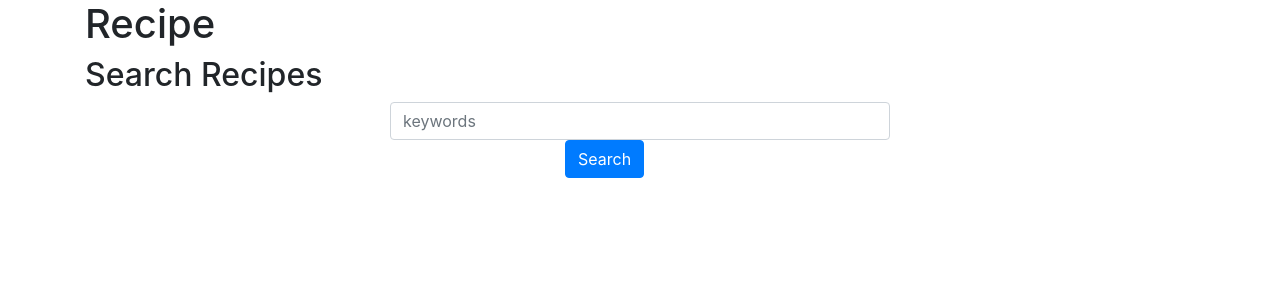
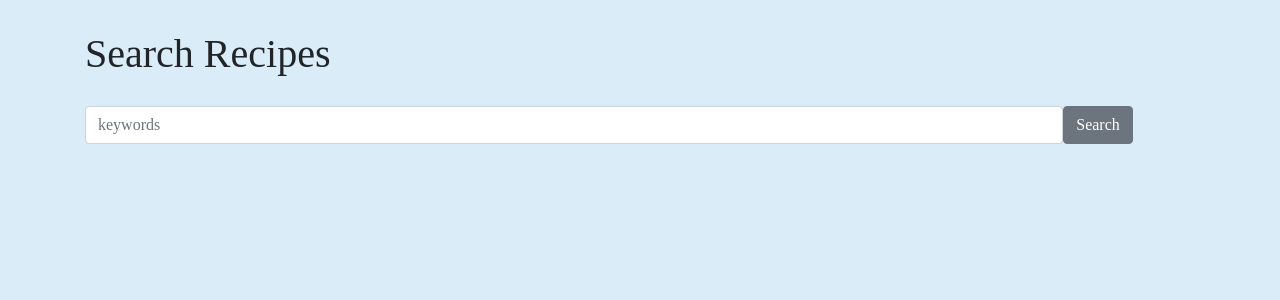
Before and after one commit to jzhzhang66/cs4550-f20-project, a React (Create React App) app: page /recipes in a window 1280 px wide. Shown: the top 300 px of the page. Built offline with nearby package versions, Linux system fonts and the light colour scheme.

Commit message:
made page look pretty

```diff
--- a/src/components/IngredientsComponent.js
+++ b/src/components/IngredientsComponent.js
@@ -20,7 +20,7 @@ const IngredientsComponent = (
             {
                 recipeIngredients.map(ingredient =>
                     <li className="list-group-item">
-                        {ingredient.name}
+                        {ingredient.name + " "}
                         Amount: {ingredient.measures.metric.amount} {ingredient.measures.metric.unitLong}
                     </li>
                 )
--- /dev/null
+++ b/src/components/RecipeTableComponent.css
@@ -0,0 +1,12 @@
+.recipe-title {
+    padding-left: 30px;
+}
+
+.recipe-image {
+    padding-left: 80px;
+}
+
+.recipe-list {
+    margin: 0;
+    padding: 0;
+}
--- a/src/components/RecipeTableComponent.js
+++ b/src/components/RecipeTableComponent.js
@@ -1,24 +1,26 @@
 import React, { Component } from 'react';
 import { Link } from "react-router-dom";
 import { connect } from "react-redux";
-
+import './RecipeTableComponent.css';
 import '../App.css';
 
 const RecipeTableComponent = (
     { recipes }) =>
 
     <div>
+        <ul className="recipe-list">
         {
             recipes.map(recipe =>
-                <li className="list-group-item">
-                    <Link to={`/recipes/${recipe.id}`}>
+                <li className="list-group-item list-item">
+                    <Link to={`/recipes/${recipe.id}`} className="recipe-title">
                         {recipe.title}
                     </Link>
-                    <img src={recipe.image} alt="" />
+                    <img src={recipe.image} alt="" className="recipe-image"/>
                 </li>
             )
 
         }
+        </ul>
     </div>
 
 
--- a/src/components/SearchRecipeComponent.css
+++ b/src/components/SearchRecipeComponent.css
@@ -1,7 +1,22 @@
-.search-fld {
-    width:500px
+
+.search-btn {
+    width:150px;
+    margin: 20px;
 }
 
-.search-btn {
-    width:150px
+.search-fld {
+    margin-top: 20px;
 }
+
+.search-bar {
+    display: flex
+}
+
+.search-recipes-header {
+    padding-top: 30px;
+}
+
+html, div, li {
+    background-color: rgb(217, 236, 247);
+    font-family: 'Playfair Display', serif;
+}
--- a/src/components/SearchRecipeComponent.js
+++ b/src/components/SearchRecipeComponent.js
@@ -14,16 +14,16 @@ const SearchRecipeComponent = (
     { keyword, recipes = [],
         findRecipes, updateKeyword }) =>
 
-    <div className="">
-        <h2>Search Recipes</h2>
-        <div className="">
+    <div>
+        <h1 className="search-recipes-header">Search Recipes</h1>
+        <div className="search-bar">
             <input className="form-control mx-auto search-fld"
                 placeholder="keywords"
                 value={keyword}
                 onChange={(event) => updateKeyword(event.target.value)} />
             <div className="input-group-append mx-auto search-btn">
                 <button onClick={() => findRecipes(keyword)}
-                    className="btn btn-primary">
+                    className="btn btn-secondary">
                     Search
             </button>
             </div>
--- /dev/null
+++ b/src/containers/RecipeDetails.css
@@ -0,0 +1,14 @@
+.title-header {
+    padding-top: 40px;
+}
+
+.recipe-image {
+    padding-top: 20px;
+    width: 40%;
+    height: 40%;
+}
+
+.recipe-info {
+    padding: 20px;
+    padding-top: 30px;
+}
--- a/src/containers/RecipeDetailsContainer.js
+++ b/src/containers/RecipeDetailsContainer.js
@@ -1,7 +1,7 @@
 import React from 'react';
 import { connect } from "react-redux";
 import { BrowserRouter as Router, Route } from 'react-router-dom';
-
+import './RecipeDetails.css';
 import IngredientsComponent from "../components/IngredientsComponent";
 
 import {
@@ -23,11 +23,13 @@ class RecipeDetailsContainer extends React.Component {
   render() {
     return (
         <div className="container">
-          <h1>{this.props.recipe.title}</h1>
+          <h1 className="title-header">{this.props.recipe.title}</h1>
+          <img className="recipe-image" src={this.props.recipe.image} alt="" />
+          <div className="recipe-info">
           <h3>Serving Size: {this.props.recipe.servings}</h3>
-          <img src={this.props.recipe.image} alt="" />
           <h3>Estimated Time: {this.props.recipe.readyInMinutes} minutes</h3>
-          <h3>Heath Score: {this.props.recipe.heathScore} </h3>
+          <h3>Health Score: {this.props.recipe.healthScore} </h3>
+          </div>
           <div className="col-3">
             <IngredientsComponent/>
           </div>
--- a/src/containers/RecipeSelectorContainer.js
+++ b/src/containers/RecipeSelectorContainer.js
@@ -13,7 +13,6 @@ class RecipeContainer extends React.Component {
   render() {
     return (
         <div className="container">
-          <h1>Recipe</h1>
           <SearchRecipeComponent/>
           <RecipeTableComponent/>
         </div>
```
Also changed, not shown: 1 other file (tests, documents, lock files or other folders).
